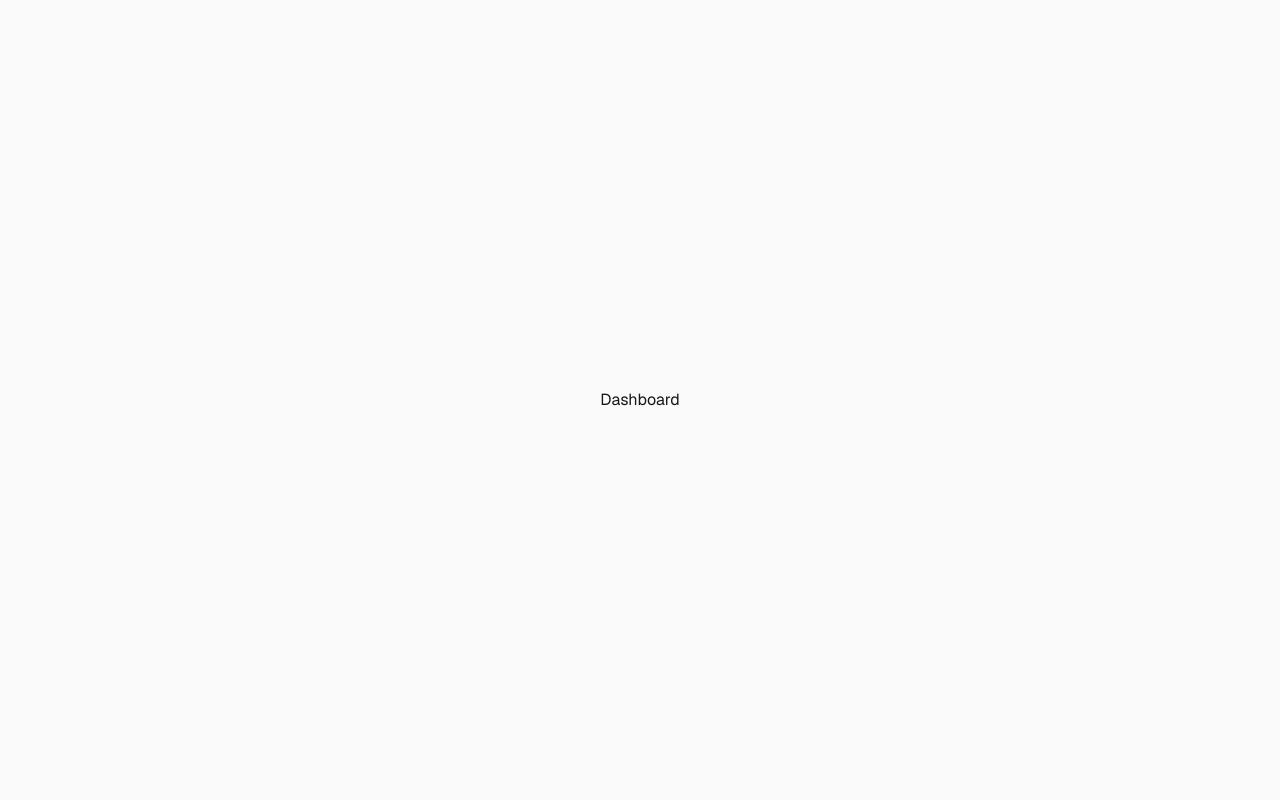
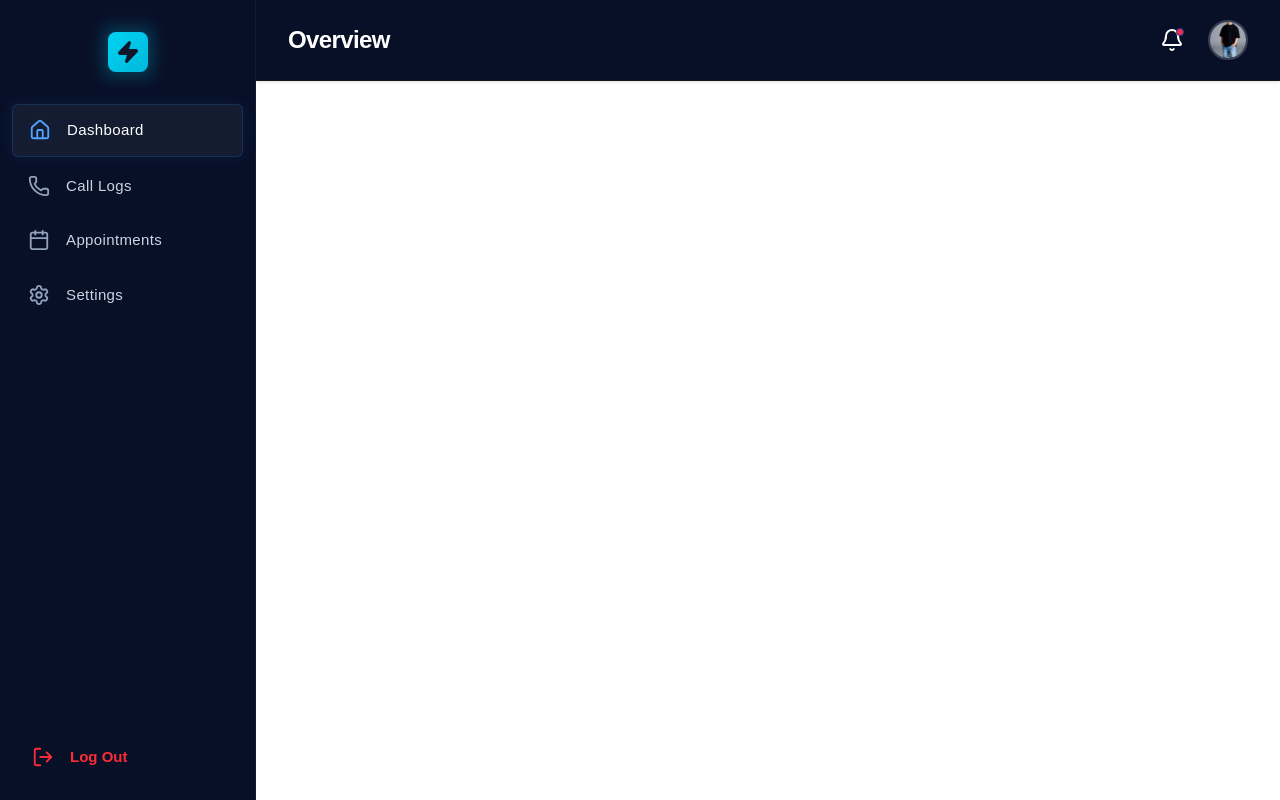
Before and after one commit to isratbiswas/betopia_dashboard, a Next.js app: page / in a window 1280 px wide. Built offline with nearby package versions, Linux system fonts and the light colour scheme.

Commit message:
create dashboard sidebar

```diff
--- a/jsconfig.json
+++ b/jsconfig.json
@@ -1,5 +1,6 @@
 {
   "compilerOptions": {
+    "baseUrl": ".",
     "paths": {
       "@/*": ["./src/*"]
     }
--- a/package.json
+++ b/package.json
@@ -9,9 +9,13 @@
     "lint": "eslint"
   },
   "dependencies": {
+    "clsx": "^2.1.1",
+    "lucide": "^0.563.0",
+    "lucide-react": "^0.563.0",
     "next": "16.1.6",
     "react": "19.2.3",
-    "react-dom": "19.2.3"
+    "react-dom": "19.2.3",
+    "tailwind-merge": "^3.4.0"
   },
   "devDependencies": {
     "@tailwindcss/postcss": "^4",
--- /dev/null
+++ b/src/app/dashboard/layout.jsx
@@ -0,0 +1,27 @@
+import DashboardNavbar from "@/components/modules/Dashboard/DashboardNavbar";
+import DashboardSideBar from "@/components/modules/Dashboard/DashboardSideBar";
+
+const DashboardLayout = async ({ children }) => {
+  return (
+    <div className="flex h-screen overflow-hidden">
+      {/* Left Sidebar */}
+      <aside className="hidden md:flex w-64 flex-col border-r bg-card">
+        <DashboardSideBar />
+      </aside>
+
+      {/* Right / Main Area */}
+      <div className="flex flex-1 flex-col overflow-hidden">
+        {/* Top Navbar */}
+
+        <DashboardNavbar />
+
+        {/* Main Content */}
+        <main className="flex-1 overflow-y-auto bg-muted/10 p-4 md:p-6">
+          {children}
+        </main>
+      </div>
+    </div>
+  );
+};
+
+export default DashboardLayout;
--- a/src/app/dashboard/page.jsx
+++ /dev/null
@@ -1,11 +0,0 @@
-import React from "react";
-
-const Dashboard = () => {
-  return (
-    <div>
-      <h1>Dashboard</h1>
-    </div>
-  );
-};
-
-export default Dashboard;
--- a/src/app/layout.js
+++ b/src/app/layout.js
@@ -12,8 +12,8 @@ const geistMono = Geist_Mono({
 });
 
 export const metadata = {
-  title: "Create Next App",
-  description: "Generated by create next app",
+  title: "Betopia Dashboard",
+  description: "Betopia Dashboard by create next app",
 };
 
 export default function RootLayout({ children }) {
--- a/src/app/page.js
+++ b/src/app/page.js
@@ -1,10 +1,9 @@
-import Image from "next/image";
-import Dashboard from "./dashboard/page";
+import DashboardLayout from "./dashboard/layout";
 
 export default function Home() {
   return (
-    <div className="flex min-h-screen items-center justify-center bg-zinc-50 font-sans dark:bg-black">
-      <Dashboard />
+    <div className="">
+      <DashboardLayout />
     </div>
   );
 }
--- /dev/null
+++ b/src/components/modules/Dashboard/DashboardNavbar.jsx
@@ -0,0 +1,13 @@
+import { getCommonNavItems } from "@/lib/navItems.config";
+import DashboardNavbarContent from "./DashboardNavbarContent";
+
+const DashboardNavbar = () => {
+  const navItems = getCommonNavItems;
+  return (
+    <div>
+      <DashboardNavbarContent navItems={navItems} />
+    </div>
+  );
+};
+
+export default DashboardNavbar;
--- /dev/null
+++ b/src/components/modules/Dashboard/DashboardNavbarContent.jsx
@@ -0,0 +1,43 @@
+import { BellIcon } from "lucide-react";
+import Image from "next/image";
+import React from "react";
+
+const DashboardNavbarContent = ({ navItems }) => {
+  return (
+    <header className="sticky top-0 z-50 w-full border-b bg-[#081028] shadow-sm">
+      <div className="flex items-center justify-between h-20 px-6 md:px-8">
+        {/* Left: Page Title */}
+        <h1 className="text-white text-2xl font-semibold tracking-tight">
+          {/* <h3>
+            {navItems[0]?.items((item, index) => (
+              <h3 key={index}>{item.title}</h3>
+            ))}
+          </h3> */}
+          <h3>Overview</h3>
+        </h1>
+
+        {/* Right: Icons & Profile */}
+        <div className="flex items-center gap-6">
+          {/* Notification Bell */}
+          <button className="relative text-white hover:text-gray-200 transition-colors">
+            <BellIcon size={24} strokeWidth={2} />
+            {/* Notification dot */}
+            <span className="absolute top-0 right-0 w-2 h-2 bg-red-500 rounded-full border border-blue-800"></span>
+          </button>
+
+          {/* User Avatar */}
+          <div className="relative w-10 h-10 overflow-hidden rounded-full border-2 border-white/20">
+            <Image
+              src="/nav.jpg"
+              alt="User Avatar"
+              fill
+              className="object-cover"
+            />
+          </div>
+        </div>
+      </div>
+    </header>
+  );
+};
+
+export default DashboardNavbarContent;
--- /dev/null
+++ b/src/components/modules/Dashboard/DashboardSideBar.jsx
@@ -0,0 +1,13 @@
+import { getCommonNavItems } from "@/lib/navItems.config";
+import DashboardSideBarContent from "./DashboardSideBarContent";
+
+const DashboardSideBar = () => {
+  const navItems = getCommonNavItems();
+  return (
+    <div>
+      <DashboardSideBarContent navItems={navItems} />
+    </div>
+  );
+};
+
+export default DashboardSideBar;
--- /dev/null
+++ b/src/components/modules/Dashboard/DashboardSideBarContent.jsx
@@ -0,0 +1,76 @@
+"use client";
+
+import Link from "next/link";
+import { usePathname } from "next/navigation";
+import { Home, Phone, Calendar, Settings, LogOut, Zap } from "lucide-react";
+
+const DashboardSideBarContent = ({ navItems }) => {
+  const pathname = usePathname();
+
+  // Mapping specific icons based on the UI image provided
+  const getIcon = (title) => {
+    const iconMap = {
+      "dashboard overview": <Home size={22} />,
+      "call logs": <Phone size={22} />,
+      appointments: <Calendar size={22} />,
+      settings: <Settings size={22} />,
+    };
+    return iconMap[title.toLowerCase()] || <Home size={22} />;
+  };
+
+  return (
+    <aside className="flex flex-col h-screen w-64 bg-[#081028] border-r border-white/5 text-slate-300">
+      {/* Logo Section */}
+      <div className="flex items-center justify-center py-8">
+        <div className="relative group">
+          {/* Inner Cyan Glow */}
+          <div className="absolute -inset-1 bg-cyan-400 rounded blur opacity-25 group-hover:opacity-50 transition duration-1000"></div>
+          <div className="relative bg-gradient-to-br from-cyan-400 to-cyan-500 p-2 rounded-lg">
+            <Zap className="text-slate-900 fill-slate-900" size={24} />
+          </div>
+        </div>
+      </div>
+
+      {/*  Navigation Items */}
+      <nav className="flex-1 px-3 space-y-1">
+        {navItems[0]?.items.map((item, index) => {
+          const isActive = pathname === item.href;
+
+          return (
+            <Link
+              key={index}
+              href={item.href}
+              className={`flex items-center gap-4 px-4 py-3.5 rounded-md transition-all duration-300 group ${
+                isActive
+                  ? "bg-[#1e293b]/50 text-white shadow-[0_0_15px_rgba(59,130,246,0.1)] border border-blue-500/20"
+                  : "hover:bg-white/5 hover:text-white"
+              }`}
+            >
+              <span
+                className={`${isActive ? "text-blue-400" : "text-slate-400 group-hover:text-white"}`}
+              >
+                {getIcon(item.title)}
+              </span>
+              <span className="text-[15px] font-medium tracking-wide">
+                {item.title}
+              </span>
+            </Link>
+          );
+        })}
+      </nav>
+
+      {/* 3. Bottom Logout */}
+      <div className="p-4 mt-auto">
+        <button className="flex items-center gap-4 px-4 py-4 w-full text-red-500 hover:bg-red-500/5 rounded-xl transition-all group">
+          <LogOut
+            size={22}
+            className="group-hover:-translate-x-1 transition-transform"
+          />
+          <span className="text-[15px] font-bold">Log Out</span>
+        </button>
+      </div>
+    </aside>
+  );
+};
+
+export default DashboardSideBarContent;
--- /dev/null
+++ b/src/lib/navItems.config.js
@@ -0,0 +1,28 @@
+export const getCommonNavItems = () => {
+  return [
+    {
+      items: [
+        {
+          title: "Dashboard",
+          href: "/",
+          // icon: Home,
+        },
+        {
+          title: "Call Logs",
+          href: "/call",
+          // icon: Phone,
+        },
+        {
+          title: "Appointments",
+          href: "/appointment",
+          // icon: Calender,
+        },
+        {
+          title: "Settings",
+          href: "/setting",
+          // icon: Settings,
+        },
+      ],
+    },
+  ];
+};
```
Also changed, not shown: tsconfig.json (deleted, +0 -37 lines), public/nav.jpg (added), 1 other file (tests, documents, lock files or other folders).
